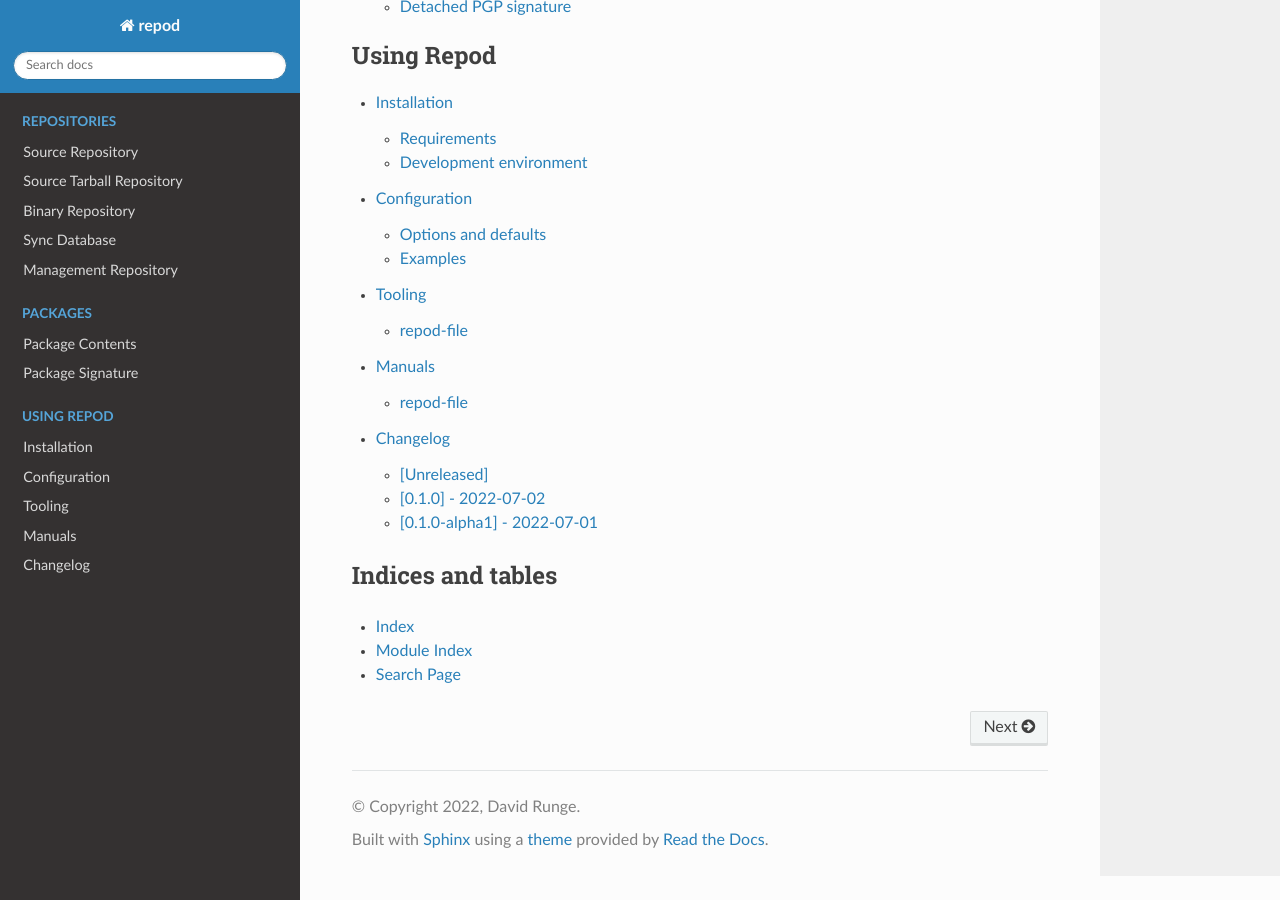
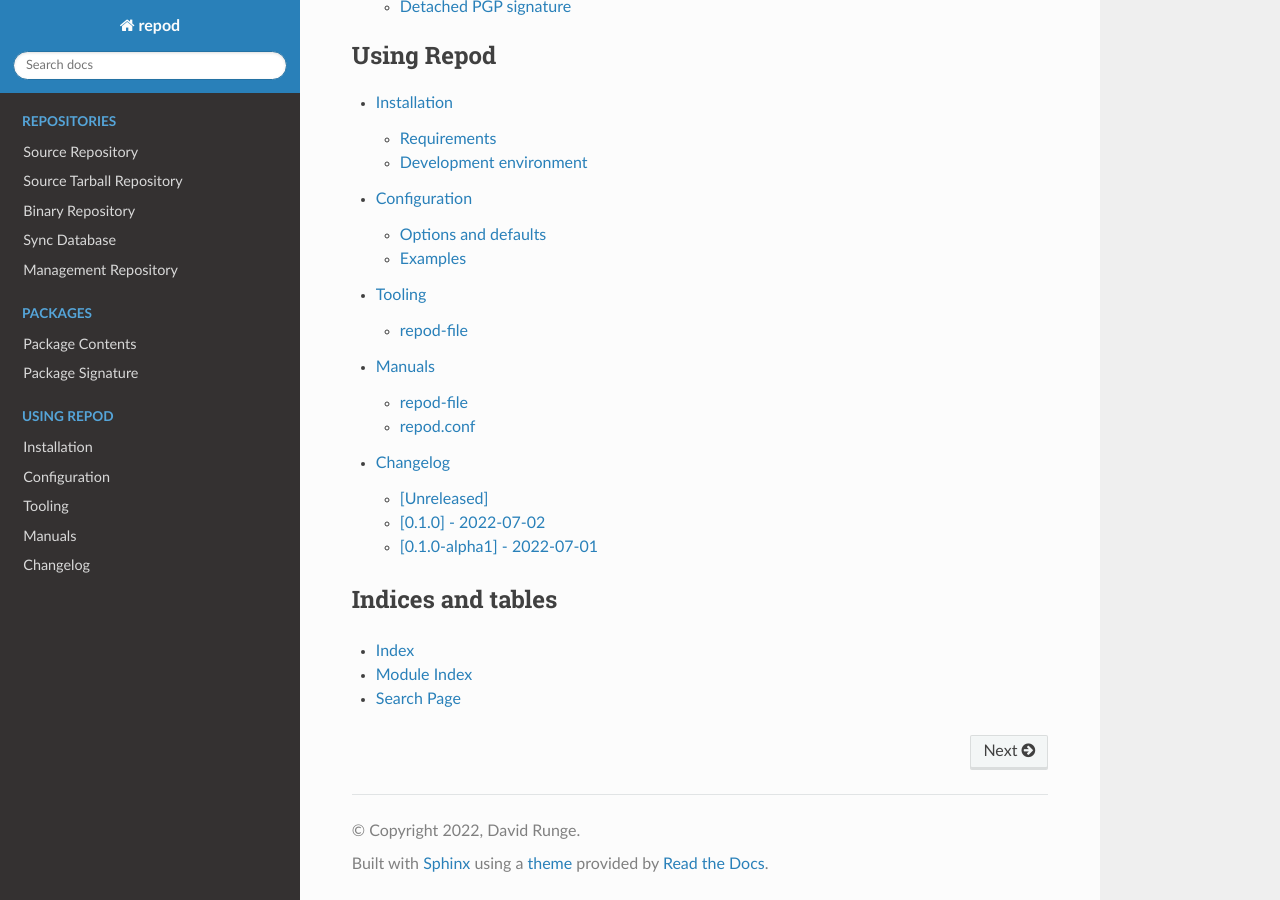
Before and after one commit to archlinux/repod, a Sphinx documentation site: the page built from docs/index.rst, in a window 1280 px wide and 900 px high, scrolled down 1082 px. Built offline with Sphinx 7.4.7 and the Read the Docs theme 2.0.0, drawn with Linux system fonts in a browser that asks for light colours.

Commit message:
Integrate man page for repod.conf
docs/conf.py:
Add sphinxcontrib.programoutput to extensions and add the rendering of
repod.conf(5) to the list of man pages.

docs/repod/man/index.rst:
Add rendered repod.conf man page to the man page section in the
documentation.

```diff
--- a/docs/conf.py
+++ b/docs/conf.py
@@ -32,6 +32,7 @@ release = "0.1.0"
 # ones.
 extensions = [
     "sphinxarg.ext",
+    "sphinxcontrib.programoutput",
 ]
 
 # Add any paths that contain templates here, relative to this directory.
@@ -55,6 +56,9 @@ html_theme = "sphinx_rtd_theme"
 # so a file named "default.css" will overwrite the builtin "default.css".
 html_static_path = ["_static"]
 
-man_pages = [("repod/man/repod_file", "repod-file", "", ["David Runge"], 1)]
+man_pages = [
+    ("repod/man/repod_file", "repod-file", "", ["David Runge"], 1),
+    ("repod/man/repod_conf", "repod.conf", "", ["David Runge"], 5),
+]
 man_show_urls = True
 man_make_section_directory = True
--- a/docs/repod/man/index.rst
+++ b/docs/repod/man/index.rst
@@ -8,3 +8,5 @@ repod-file
 ----------
 
 .. include::  repod_file.rst
+
+.. include::  repod_conf.rst
```
